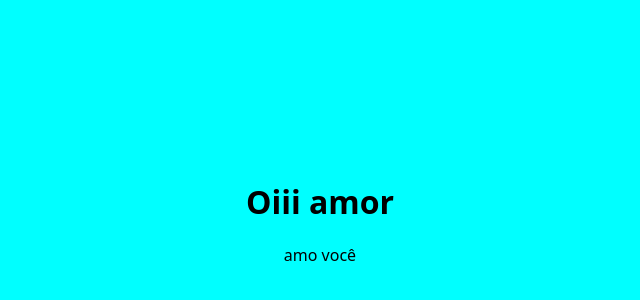
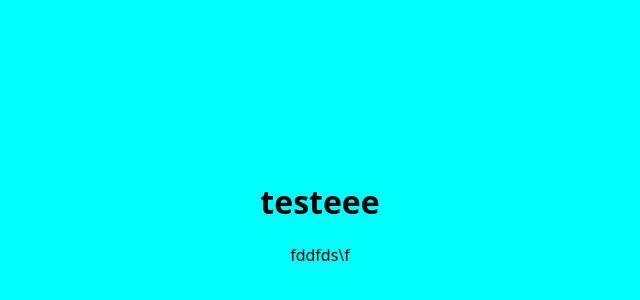
Before and after one commit to LuizBassoo/exerciciopipelines, a plain HTML site: page index.html in a window 1280 px wide. Shown: the part 180-480 px from the top of the page, without its empty margins (320-960 px from the left). Drawn offline with Linux system fonts and the light colour scheme.

Commit message:
testesad

```diff
--- a/index.html
+++ b/index.html
@@ -25,8 +25,8 @@
   </head>
   <body>
     <header>
-      <h1>Oiii amor</h1>
-      <p>amo você</p>
+      <h1>testeee</h1>
+      <p>fddfds\f</p>
     </header>
   </body>
 </html>
```
